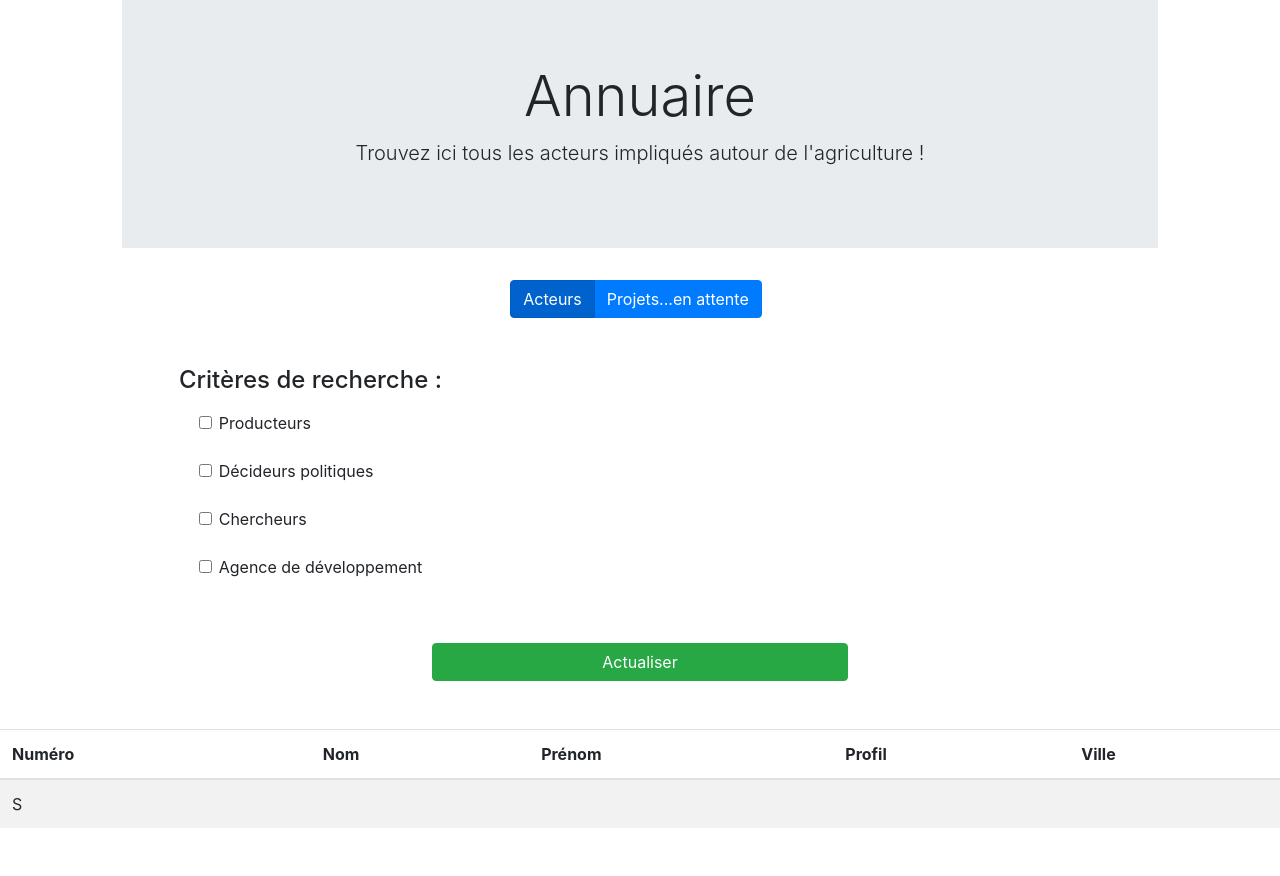
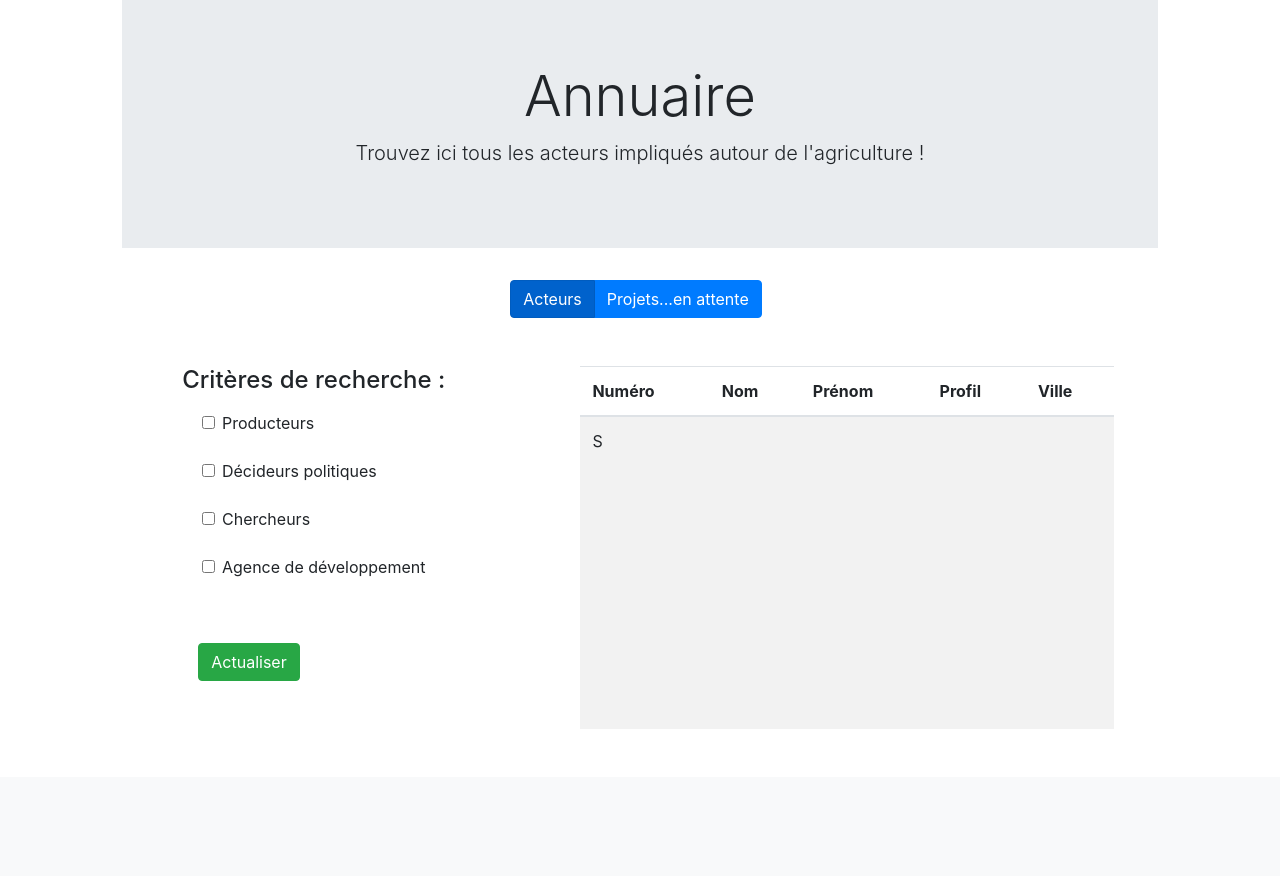
Before and after one commit to lulemoin/OA-OI, a CodeIgniter 4 app: template project-root/app/Views/directory_view.php in a window 1280 px wide. Shown: the part 57-933 px from the top of the page. After the commit the page ends 738 px from the top, so only its background shows below. Run offline with PHP 8.4 and a stand-in for CodeIgniter, Linux system fonts and the light colour scheme; the template is opened without the code that fills it: most values are stand-ins (such as "Sample title", 1, 10 or a date in 2020); data that the repository does not hold is empty; some libraries are stand-ins or nearby versions.

Commit message:
fin annuaire

```diff
--- a/project-root/app/Views/directory_view.php
+++ b/project-root/app/Views/directory_view.php
@@ -23,9 +23,10 @@
     <a class="btn btn-primary mx-auto col-md-3 py-3" href="/OA-OI_git/project-root/public/Directory/research" role="button">Projets</a>
 </div>
 -->
-
+<div class="row justify-content-around">
     <?php if(isset($users)): ?>
-    <form method="post" action="/OA-OI_git/project-root/public/Directory/researchA" class=" col-md-4 my-5 mx-3">
+    <div class="d-flex">
+        <form method="post" action="/OA-OI_git/project-root/public/Directory/researchA" class="my-5 mx-3">
             <label class="d-flex justify-content-center h4">Critères de recherche :</label>
             <div class="row justify-content-around ">
                 <div class="d-flex flex-column">
@@ -62,18 +63,18 @@
                         </div>
                     </div>
                 </div>
+
             </div>
-        </div>
-
-        <div class="row my-5 mx-3 justify-content-center">
-            <button type="submit" class="btn btn-success col-md-4">Actualiser </button>
+            <div class="row my-5 mx-3">
+                <button type="submit" class="btn btn-success">Actualiser </button>
             </div>
         </form>
+    </div>
 
 
 
 
-    <table class="table table-striped my-5">
+    <table class="table table-striped col-md-6 my-5">
         <thead>
             <tr>
                 <th scope="col">Numéro</th>
@@ -104,6 +105,7 @@
     </table>
 
     <?php endif; ?>
+    </div>
 
 
 <?php $content = ob_get_clean(); ?>
```
Lines whose indentation alone changed are shown as unchanged.
